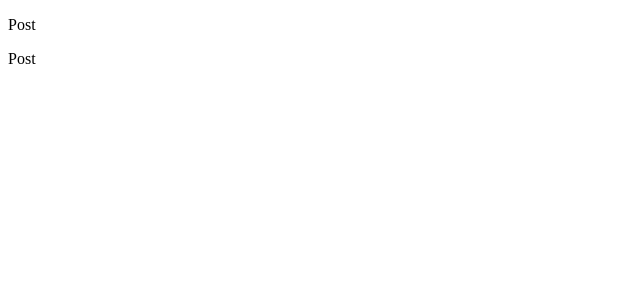
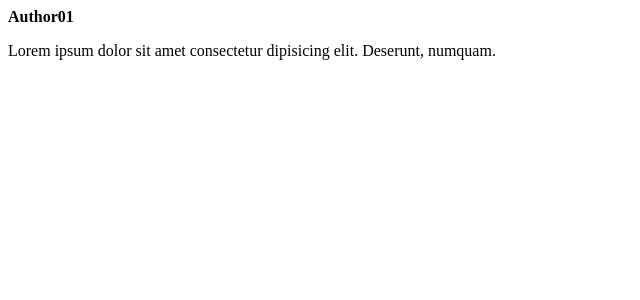
Before and after one commit to DevTechG/Ignite, a React (Vite) app: page / in a window 1280 px wide. Shown: the top 300 px of the page, without its empty margins (0-640 px from the left). Built offline with nearby package versions, Linux system fonts and the light colour scheme.

Commit message:
Creating Post properties.

```diff
--- a/src/App.jsx
+++ b/src/App.jsx
@@ -6,10 +6,11 @@ export function App() {
 
   return (
     <div>
-      <Post />
+      <Post
+        author = "Author01"
+        content = "Lorem ipsum dolor sit amet consectetur  dipisicing elit. Deserunt, numquam."
+      />
       <Post />
     </div>
   )
 }
-
-export default App
--- a/src/Post.jsx
+++ b/src/Post.jsx
@@ -6,7 +6,12 @@ export default Post
  */
 
 // Named Exports
-export function Post() {
-    return <p>Post</p>
+export function Post(props) {
+    return (
+    <div>
+        <strong>{props.author}</strong>
+        <p>{props.content}</p>
+    </div>
+    )
 }
 // Default Exports vs Named Exports
```
